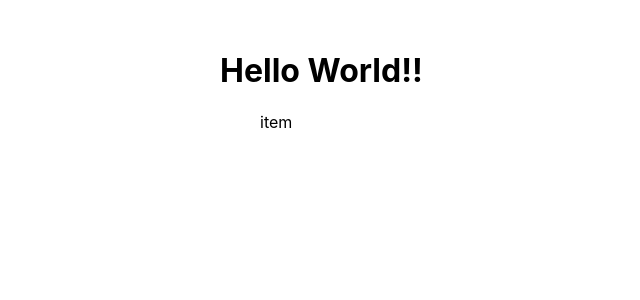
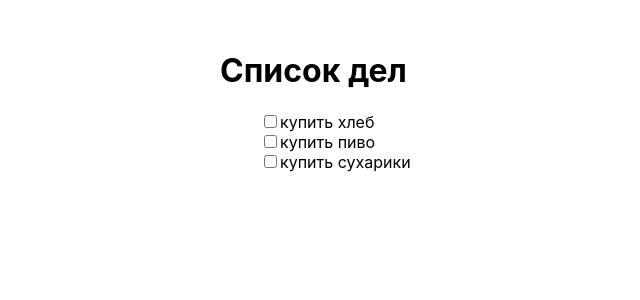
Before and after one commit to SGRashid/react-youtube, a React (Create React App) app: page / in a window 1280 px wide. Shown: the top 300 px of the page, without its empty margins (120-760 px from the left). Built offline with nearby package versions, Linux system fonts and the light colour scheme.

Commit message:
develop: добавил пропсы

```diff
--- a/src/App.js
+++ b/src/App.js
@@ -2,10 +2,17 @@ import React from 'react';
 import TodoList from './components/TodoList/TodoList';
 
 function App() {
+
+  const todos = [
+    {id: 1, complited: false, text: 'купить хлеб'},
+    {id: 2, complited: false, text: 'купить пиво'},
+    {id: 3, complited: false, text: 'купить сухарики'},
+  ];
+
   return (
     <div className="wrapper">
-      <h1>Hello World!!</h1>
-      <TodoList></TodoList>
+      <h1>Список дел</h1>
+      <TodoList todos={todos}></TodoList>
     </div>
   );
 }
--- a/src/components/TodoItem/TodoItem.js
+++ b/src/components/TodoItem/TodoItem.js
@@ -1,9 +1,12 @@
 import React from 'react';
 import TodoList from '../TodoList/TodoList';
 
-const TodoItem = () => {
+const TodoItem = (props) => {
     return (
-        <li>item</li>
+    <li>
+        <input type='checkbox' checked={props.complited} />
+        <span>{ props.todo.text }</span>
+    </li>
     );
 };
 
--- a/src/components/TodoList/TodoList.js
+++ b/src/components/TodoList/TodoList.js
@@ -5,10 +5,10 @@ const styles = {
     ul: { listStyle: 'none' }
 };
 
-const TodoList = () => {
+const TodoList = (props) => {
     return (
         <ul style={styles.ul}>
-            <TodoItem />
+            { props.todos.map(todo => <TodoItem todo={todo} />) }
         </ul>
     );
 };
```
